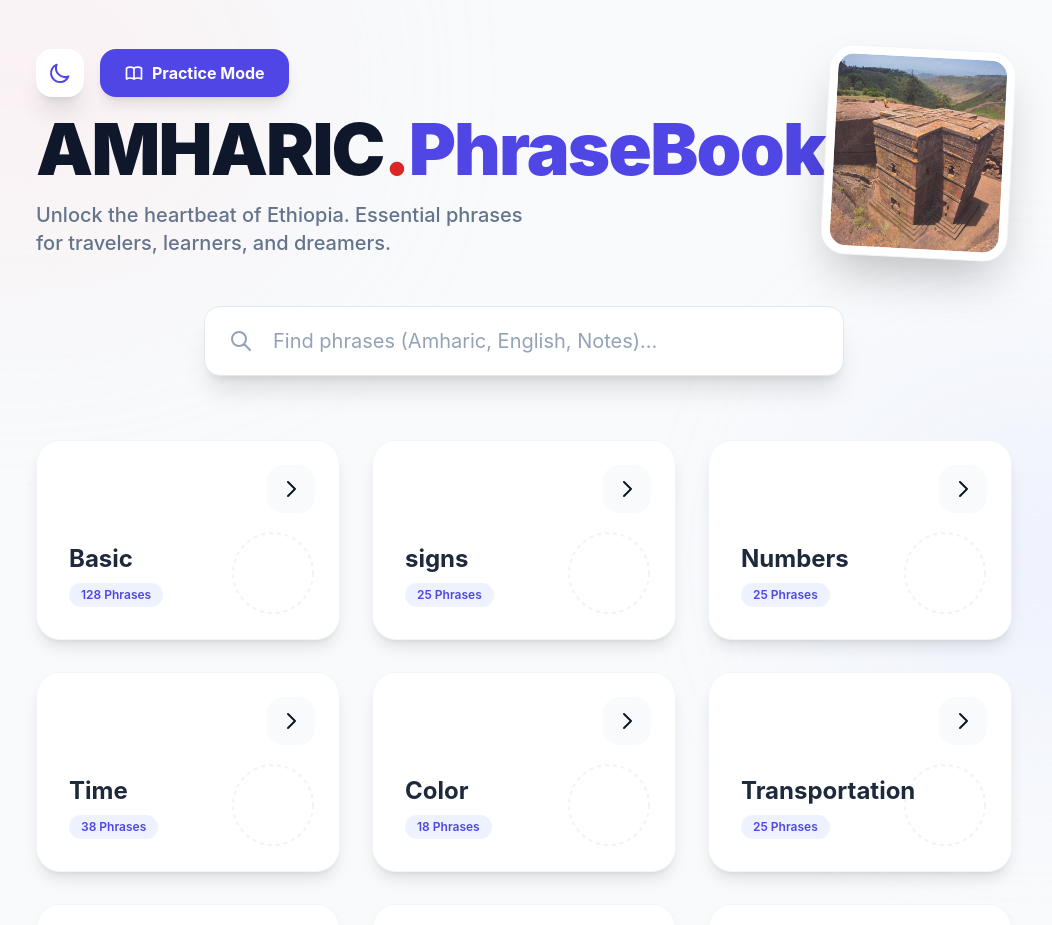
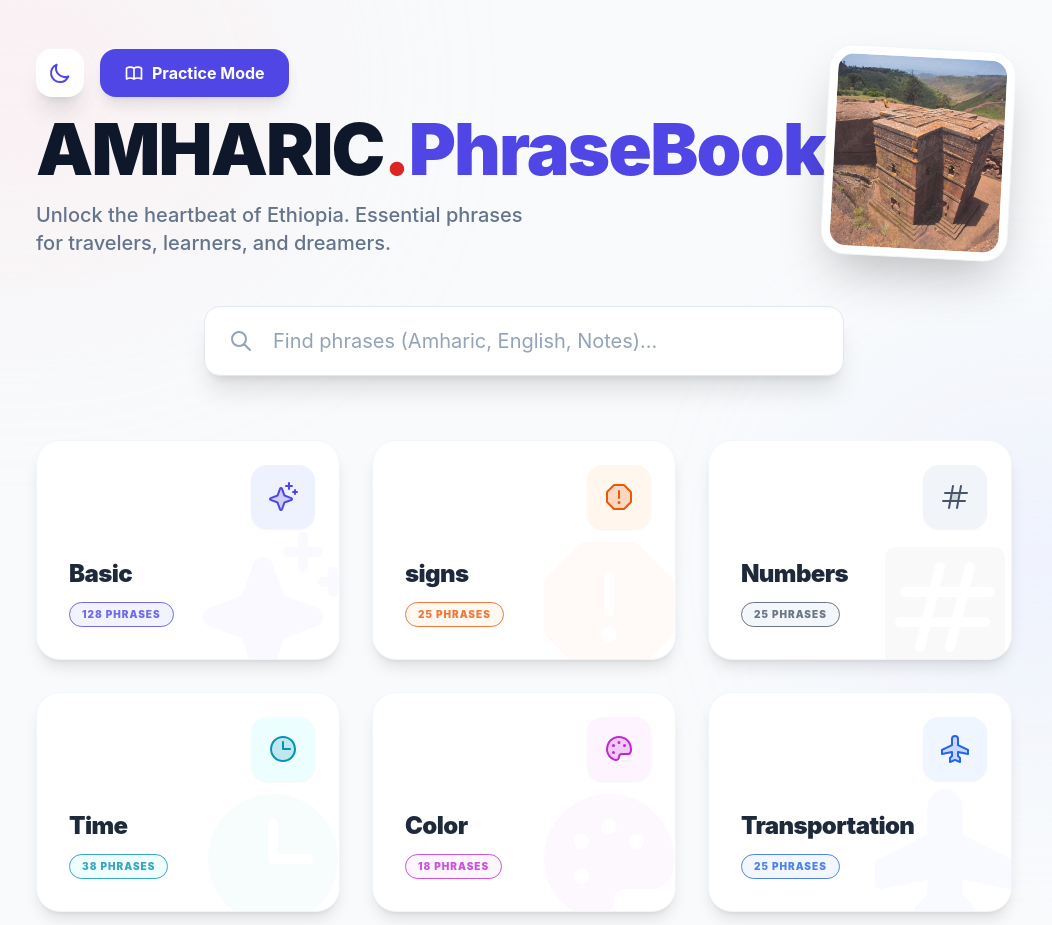
Before and after one commit to EyuReaper/amharic-phrase-book, a React (Create React App) app: page / in a window 1280 px wide. Shown: the top 925 px of the page, without its empty margins (116-1168 px from the left). Built offline with nearby package versions, Linux system fonts and the light colour scheme.

Commit message:
💄 Style: improve aesthetics and add dynamic color palettes

```diff
--- a/package.json
+++ b/package.json
@@ -4,6 +4,7 @@
   "private": true,
   "dependencies": {
     "@craco/craco": "^7.1.0",
+    "@phosphor-icons/react": "^2.1.10",
     "@testing-library/dom": "^10.4.0",
     "@testing-library/jest-dom": "^6.6.3",
     "@testing-library/react": "^16.3.0",
--- a/src/components/CategoryCard.tsx
+++ b/src/components/CategoryCard.tsx
@@ -1,41 +1,111 @@
-import React from 'react';
+import React, { useMemo } from 'react';
 import { Category } from '../data/dataProcessor';
+import {
+  Sparkle,
+  Airplane,
+  Bed,
+  ForkKnife,
+  BeerBottle,
+  ShoppingBag,
+  Bank,
+  Clock,
+  Hash,
+  Users,
+  ShieldCheck,
+  ChatCircleText,
+  WarningOctagon,
+  PhoneCall,
+  Palette,
+  Warning,
+  SteeringWheel,
+  FirstAid,
+  Question
+} from '@phosphor-icons/react';
+
+const iconMap: Record<string, React.ElementType> = {
+  'basic': Sparkle,
+  'transportation': Airplane,
+  'lodging': Bed,
+  'eating': ForkKnife,
+  'bars': BeerBottle,
+  'shopping': ShoppingBag,
+  'money': Bank,
+  'time': Clock,
+  'numbers': Hash,
+  'family': Users,
+  'authority': ShieldCheck,
+  'typicalexpression': ChatCircleText,
+  'signs': WarningOctagon,
+  'phonecalls': PhoneCall,
+  'color': Palette,
+  'offensivewords': Warning,
+  'driving': SteeringWheel,
+  'health': FirstAid,
+};
+
+const colorMap: Record<string, { bg: string, text: string, darkBg: string, darkText: string, accent: string }> = {
+  'basic': { bg: 'bg-indigo-50', text: 'text-indigo-600', darkBg: 'dark:bg-indigo-900/30', darkText: 'dark:text-indigo-400', accent: 'indigo' },
+  'transportation': { bg: 'bg-blue-50', text: 'text-blue-600', darkBg: 'dark:bg-blue-900/30', darkText: 'dark:text-blue-400', accent: 'blue' },
+  'lodging': { bg: 'bg-amber-50', text: 'text-amber-600', darkBg: 'dark:bg-amber-900/30', darkText: 'dark:text-amber-400', accent: 'amber' },
+  'eating': { bg: 'bg-red-50', text: 'text-red-600', darkBg: 'dark:bg-red-900/30', darkText: 'dark:text-red-400', accent: 'red' },
+  'bars': { bg: 'bg-purple-50', text: 'text-purple-600', darkBg: 'dark:bg-purple-900/30', darkText: 'dark:text-purple-400', accent: 'purple' },
+  'shopping': { bg: 'bg-emerald-50', text: 'text-emerald-600', darkBg: 'dark:bg-emerald-900/30', darkText: 'dark:text-emerald-400', accent: 'emerald' },
+  'money': { bg: 'bg-green-50', text: 'text-green-600', darkBg: 'dark:bg-green-900/30', darkText: 'dark:text-green-400', accent: 'green' },
+  'time': { bg: 'bg-cyan-50', text: 'text-cyan-600', darkBg: 'dark:bg-cyan-900/30', darkText: 'dark:text-cyan-400', accent: 'cyan' },
+  'numbers': { bg: 'bg-slate-100', text: 'text-slate-600', darkBg: 'dark:bg-slate-800', darkText: 'dark:text-slate-400', accent: 'slate' },
+  'family': { bg: 'bg-rose-50', text: 'text-rose-600', darkBg: 'dark:bg-rose-900/30', darkText: 'dark:text-rose-400', accent: 'rose' },
+  'authority': { bg: 'bg-blue-100', text: 'text-blue-700', darkBg: 'dark:bg-blue-900/40', darkText: 'dark:text-blue-300', accent: 'blue' },
+  'typicalexpression': { bg: 'bg-sky-50', text: 'text-sky-600', darkBg: 'dark:bg-sky-900/30', darkText: 'dark:text-sky-400', accent: 'sky' },
+  'signs': { bg: 'bg-orange-50', text: 'text-orange-600', darkBg: 'dark:bg-orange-900/30', darkText: 'dark:text-orange-400', accent: 'orange' },
+  'phonecalls': { bg: 'bg-teal-50', text: 'text-teal-600', darkBg: 'dark:bg-teal-900/30', darkText: 'dark:text-teal-400', accent: 'teal' },
+  'color': { bg: 'bg-fuchsia-50', text: 'text-fuchsia-600', darkBg: 'dark:bg-fuchsia-900/30', darkText: 'dark:text-fuchsia-400', accent: 'fuchsia' },
+  'offensivewords': { bg: 'bg-red-100', text: 'text-red-700', darkBg: 'dark:bg-red-900/40', darkText: 'dark:text-red-300', accent: 'red' },
+  'driving': { bg: 'bg-amber-100', text: 'text-amber-700', darkBg: 'dark:bg-amber-900/40', darkText: 'dark:text-amber-300', accent: 'amber' },
+  'health': { bg: 'bg-rose-100', text: 'text-rose-700', darkBg: 'dark:bg-rose-900/40', darkText: 'dark:text-rose-300', accent: 'rose' },
+};
 
 const CategoryCard: React.FC<{
   category: Category;
   onSelect: (category: Category) => void;
 }> = React.memo(({ category, onSelect }) => {
+  const normalizedId = useMemo(() =>
+    category.id.toLowerCase().replace(/[^a-z]/g, ''),
+  [category.id]);
+
+  const Icon = useMemo(() => iconMap[normalizedId] || Question, [normalizedId]);
+  const colors = useMemo(() =>
+    colorMap[normalizedId] || { bg: 'bg-slate-50', text: 'text-slate-600', darkBg: 'dark:bg-slate-900', darkText: 'dark:text-slate-400', accent: 'slate' },
+  [normalizedId]);
+
   return (
     <button
-      className="group relative flex flex-col items-start justify-end p-8 text-left transition-all duration-500 bg-white dark:bg-slate-800 shadow-lg dark:shadow-2xl cursor-pointer rounded-3xl hover:shadow-2xl hover:-translate-y-2 overflow-hidden border border-slate-100 dark:border-slate-700 w-full min-h-[200px]"
+      className="group relative flex flex-col items-start justify-end p-8 text-left transition-all duration-500 bg-white dark:bg-slate-800 shadow-lg dark:shadow-2xl cursor-pointer rounded-3xl hover:shadow-2xl hover:-translate-y-2 overflow-hidden border border-slate-100 dark:border-slate-700 w-full min-h-[220px]"
       onClick={() => onSelect(category)}
     >
-      {/* Decorative Gradient Background */}
-      <div className="absolute inset-0 transition-opacity opacity-0 bg-gradient-to-br from-indigo-600/5 to-red-600/5 dark:from-indigo-400/10 dark:to-red-400/10 group-hover:opacity-100" />
+      {/* Dynamic Decorative Gradient Background */}
+      <div className={`absolute inset-0 transition-opacity opacity-0 bg-gradient-to-br from-${colors.accent}-500/5 to-transparent dark:from-${colors.accent}-400/10 group-hover:opacity-100`} />
 
-      {/* Icon/Circle Decor */}
-      <div className="absolute top-6 right-6 w-12 h-12 rounded-2xl bg-slate-50 dark:bg-slate-900 flex items-center justify-center group-hover:bg-indigo-600 group-hover:text-white transition-colors duration-300">
-        <svg xmlns="http://www.w3.org/2000/svg" className="w-6 h-6" fill="none" viewBox="0 0 24 24" stroke="currentColor">
-          <path strokeLinecap="round" strokeLinejoin="round" strokeWidth={2} d="M9 5l7 7-7 7" />
-        </svg>
+      {/* Colorful Icon Wrapper */}
+      <div className={`absolute top-6 right-6 w-16 h-16 rounded-2xl ${colors.bg} ${colors.darkBg} ${colors.text} ${colors.darkText} flex items-center justify-center transition-all duration-500 shadow-sm group-hover:shadow-lg group-hover:-translate-y-1 group-hover:scale-110`}>
+        <Icon weight="duotone" size={32} className="transition-transform duration-500 group-hover:rotate-12" />
       </div>
 
-      <div className="relative z-10">
-        <h3 className="text-2xl font-bold text-slate-800 dark:text-white group-hover:text-indigo-600 dark:group-hover:text-indigo-400 transition-colors">
-          {category.name}
-        </h3>
-        <div className="flex items-center mt-2">
-          <span className="px-3 py-1 text-xs font-semibold text-indigo-600 dark:text-indigo-400 bg-indigo-50 dark:bg-indigo-900/30 rounded-full">
-            {category.phrases.length} Phrases
-          </span>
+      <div className="relative z-10 w-full">
+        <div className="flex flex-col space-y-3">
+          <h3 className={`text-2xl font-black text-slate-800 dark:text-white group-hover:${colors.text} dark:group-hover:${colors.darkText} transition-colors tracking-tight`}>
+            {category.name}
+          </h3>
+          <div className="flex items-center space-x-2">
+            <span className={`inline-flex items-center px-3 py-1 text-[10px] font-black uppercase tracking-widest ${colors.text} ${colors.darkText} ${colors.bg} ${colors.darkBg} rounded-full border border-current opacity-80`}>
+              {category.phrases.length} Phrases
+            </span>
+          </div>
         </div>
       </div>
 
-      {/* Subtle Pattern Overlay */}
-      <div className="absolute bottom-0 right-0 p-4 opacity-5 group-hover:opacity-10 transition-opacity dark:text-slate-400">
-        <svg width="100" height="100" viewBox="0 0 100 100" fill="none" xmlns="http://www.w3.org/2000/svg">
-          <circle cx="50" cy="50" r="40" stroke="currentColor" strokeWidth="2" strokeDasharray="4 4" />
-        </svg>
+      {/* Large Colorful Pattern Overlay */}
+      <div className={`absolute bottom-[-20%] right-[-10%] p-4 opacity-[0.03] group-hover:opacity-[0.08] transition-all duration-700 ${colors.text} dark:${colors.darkText} pointer-events-none group-hover:scale-110 group-hover:-rotate-12`}>
+        <Icon weight="fill" size={160} />
       </div>
     </button>
   );
```
Also changed, not shown: 1 other file (tests, documents, lock files or other folders).
